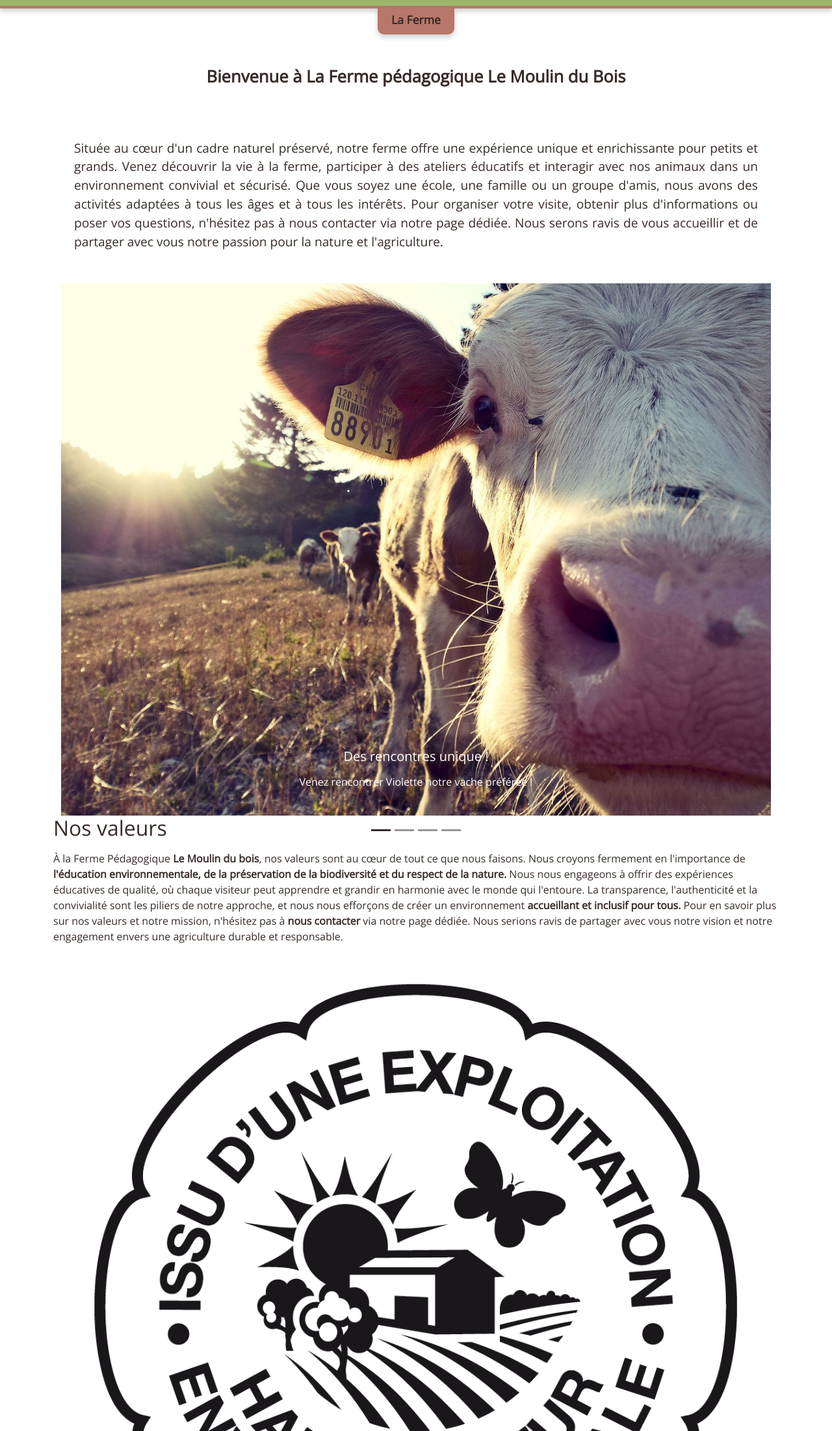
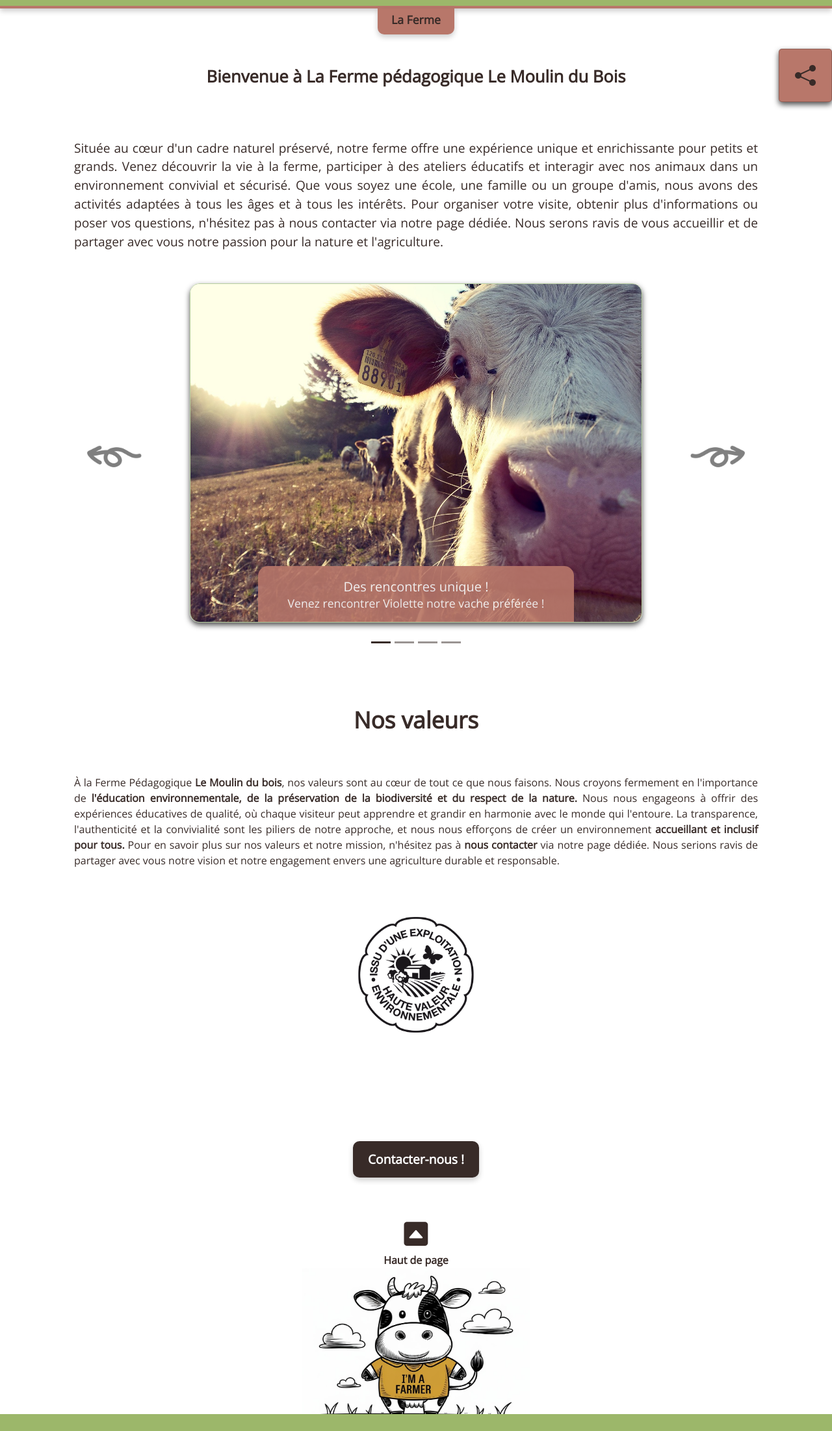
Before and after one commit to YoLaub/SOUTENANCE_REFONTE, a plain HTML site: page whoIam.html in a window 1280 px wide. Shown: the part 225-2427 px from the top of the page at 65% size. Drawn offline with nearby package versions, Linux system fonts and the light colour scheme.

Commit message:
integration desktop page La ferme

```diff
--- a/styles/style.css
+++ b/styles/style.css
@@ -172,7 +172,6 @@ img {
     padding: 32px 96px 0 96px;
 }
 
-/*reseau*/
 
 
 
@@ -196,7 +195,7 @@ header {
     border-radius: 15px;
 }
 
-
+/*=========================================================*/
 /*menu*/
 
 #menu-icon {
@@ -217,10 +216,7 @@ header {
     font-size: 1.1rem;
     font-weight: bold;
 }
-
-
-
-/*----------------HAUT-------------*/
+/*=========================================================*/
 
 .hautPage {
     display: flex;
@@ -279,7 +275,7 @@ header {
 #contactHeader {
     display: none;
 }
-
+/*=========================================================*/
 /*=============================MAIN=====================*/
 
 .ariane {
@@ -356,7 +352,7 @@ header {
 cursor: pointer;
 }
 
-
+/*=========================================================*/
 /*=======SERVICES=====*/
 
 .fond {
@@ -372,7 +368,7 @@ cursor: pointer;
     margin-bottom: 64px;
     margin-top: 64px;
 }
-
+/*=========================================================*/
 /*============carte services==============*/
 
 .phoneVersion {
@@ -455,7 +451,7 @@ cursor: pointer;
     text-align: center;
 }
 
-
+/*=========================================================*/
 /*================ICON AROUSEL==============*/
 
 
@@ -514,7 +510,7 @@ cursor: pointer;
     width: 6rem;
     height: 6rem;
 }
-
+/*=========================================================*/
 /*==============INDICATOR===========*/
 
 .carousel-indicators {
@@ -595,38 +591,104 @@ cursor: pointer;
 
 
 
-/*================ENDMAIN===================*/
-
-.endMain {
-    margin-top: 32px;
-}
-
-.endMain .bouton {
-    margin: 0px 32%;
-    padding-top: 64px;
-}
-
-.endMain .up{
-    display: flex;
-    flex-direction: column;
-    justify-content: center;
-    align-items: center;
-}
-
-.endMain .up p{
-    font-weight: bold;
-}
-
-.endMain i {
-    font-size: 2.3rem;
-}
-
-.endMain img {
-    width: 32%;
-    margin: 0 auto;
-}
-
-
+/*=========================================================*/
+
+   /*-------------MAIN La ferme------------*/
+
+    /*============La ferme-carousel========*/
+
+    .d-md-block {
+        display: block ;
+    }
+
+    .carousel-caption {
+        background-color: var(--element);
+        opacity: 0.9;
+        position: absolute;
+        right: 15%;
+        border-radius: 15px 15px 0 0;
+        bottom: 0;
+        height: auto;
+        left: 15%;
+        padding-top: 1.25rem;
+        padding-bottom: 0rem;
+        color: #fff;
+        text-align: center;
+    }
+
+    .carousel-indicators {
+        position: absolute;
+        right: 0;
+        left: 0;
+        z-index: 2;
+        display: flex;
+        justify-content: center;
+        padding: 0;
+        margin-right: 15%;
+        margin-bottom: 0.5rem;
+        margin-left: 15%;
+    }
+
+    .carousel {
+        position: relative;
+
+    }
+
+    .carousel h5 {
+        margin-bottom: 0px;
+    }
+
+    .carousel p {
+        font-size: 1.1rem;
+        padding: 0px 16px 16px 16px;
+    }
+
+    #presentationImg{
+        width: 80%;
+    }
+
+
+    #presentationImg .carousel-inner {
+        position: relative;
+        width:80%;
+        overflow: hidden;
+        border-radius: 15px;
+        border: 1px solid rgba(87, 143, 34, 0.425);
+        box-shadow: 0 4px 8px rgba(0, 0, 0, 0.692);
+        margin-bottom: 128px;
+        margin-left: auto;
+        margin-right: auto;
+
+    }
+
+
+    /*============La ferme - nos valeur=======*/
+
+    .valeur {
+        display: flex;
+        flex-direction: column;
+        justify-content: center;
+        align-content: center;
+        align-items: center;
+    }
+
+    .valeur h2 {
+        font-size: 2.2rem;
+        font-weight: bold;
+        margin-bottom: 64px;
+    }
+
+    .valeur p {
+        text-align: justify;
+        padding: 0 32px;
+        margin-bottom: 64px;
+    }
+
+    .valeur img {
+        width: 200px;
+    }
+
+/*=========================================================*/
 
 /*===============================ACTUS===============================*/
 
@@ -714,7 +776,40 @@ cursor: pointer;
     width: 90%;
     border-bottom: 1px solid var(--fontColor);
 }
-
+/*=========================================================*/
+/*================ENDMAIN===================*/
+
+.endMain {
+    margin-top: 32px;
+}
+
+.endMain .bouton {
+    margin: 0px 32%;
+    padding-top: 64px;
+}
+
+.endMain .up{
+    display: flex;
+    flex-direction: column;
+    justify-content: center;
+    align-items: center;
+}
+
+.endMain .up p{
+    font-weight: bold;
+}
+
+.endMain i {
+    font-size: 2.3rem;
+}
+
+.endMain img {
+    width: 32%;
+    margin: 0 auto;
+}
+
+
+/*=========================================================*/
 
 /*=============FOOTER=======================*/
 
@@ -782,7 +877,7 @@ footer {
 
 
 
-
+/*=========================================================*/
 
 
 @media (max-width: 576px) {
@@ -814,6 +909,10 @@ footer {
         margin-top: 40px;
     }
 
+    #shareDesktop{
+        display: none;
+    }
+
     /*===============HEADER===============*/
 
     #menuPrincipale {
@@ -904,7 +1003,7 @@ footer {
         padding: 6px 12px;
         font-size: 12px;
     }
-
+/*=========================================================*/
 
     /*==================MENU BURGER===============*/
 
@@ -933,7 +1032,7 @@ footer {
     #menuBurger #reseau {
         margin-top: 26px;
     }
-
+/*=========================================================*/
 
     /*========================MAIN ACCUEIL==================*/
 
@@ -966,7 +1065,7 @@ footer {
         margin-bottom: 32px;
         text-align: center;
     }
-
+/*=========================================================*/
 
     /*============Slide==============*/
 
@@ -980,7 +1079,7 @@ footer {
     #image img {
         border-radius: 15px;
     }
-
+/*=========================================================*/
     /*============services==============*/
 
     .phoneVersion {
@@ -1002,7 +1101,7 @@ footer {
         margin-bottom: 32px;
         margin-top: 64px;
     }
-
+/*=========================================================*/
     /*==============carousel services=============*/
     .carousel-control-prev {
         left: 32px;
@@ -1102,7 +1201,7 @@ footer {
 
 
 
-
+/*=========================================================*/
 
     /*============carte services==============*/
 
@@ -1223,7 +1322,7 @@ footer {
         border: none;
     }
 
-
+/*=========================================================*/
     /*============FIN DU MENU===============*/
 
 
@@ -1244,29 +1343,15 @@ footer {
 
 
 
-
+/*=========================================================*/
     /*-------------MAIN La ferme------------*/
 
     /*============La ferme-carousel========*/
 
     .d-md-block {
-        display: block !important;
-    }
-
-    .carousel-caption {
-        background-color: var(--element);
-        opacity: 0.9;
-        position: absolute;
-        right: 15%;
-        border-radius: 15px;
-        bottom: -1.75rem;
-        height: 126px;
-        left: 15%;
-        padding-top: 1.25rem;
-        padding-bottom: 1.25rem;
-        color: #fff;
-        text-align: center;
-    }
+        display: none;
+    }
+
 
     .carousel-indicators {
         position: absolute;
@@ -1299,14 +1384,19 @@ footer {
 
     #presentationImg .carousel-inner {
         position: relative;
-        width: 90%;
+        width: 100%;
         overflow: hidden;
         border-radius: 15px;
         box-shadow: 0 4px 8px rgba(0, 0, 0, 0.2);
         margin-bottom: 32px;
-        margin-left: 5%;
+        margin-left: auto;
         margin-right: auto;
 
+    }
+
+    .carousel-control-next .prevNext,
+    .carousel-control-prev .prevNext{
+        display: none;
     }
 
 
@@ -1323,6 +1413,7 @@ footer {
     .valeur h2 {
         font-size: 2.2rem;
         font-weight: bold;
+        margin-top: 64px;
     }
 
     .valeur p {
--- a/whoIam.html
+++ b/whoIam.html
@@ -88,6 +88,16 @@
 
     <main class="container">
 
+        <aside id="shareDesktop">
+
+            <i class="bi bi-share-fill share"></i>
+            <div id="network">
+                <a href="#"><i class="bi bi-facebook"></i></a>
+                <a href="#"><i class="bi bi-instagram"></i></a>
+                <a href="#"><i class="bi bi-twitter-x"></i></a>
+            </div>
+        </aside>
+
         <div class="ariane">
             <p>La Ferme</p>
         </div>
@@ -96,12 +106,12 @@
             <p>Située au cœur d'un cadre naturel préservé, notre ferme offre une expérience unique et enrichissante pour petits et grands. Venez découvrir la vie à la ferme, participer à des ateliers éducatifs et interagir avec nos animaux dans un environnement convivial et sécurisé. Que vous soyez une école, une famille ou un groupe d'amis, nous avons des activités adaptées à tous les âges et à tous les intérêts. Pour organiser votre visite, obtenir plus d'informations ou poser vos questions, n'hésitez pas à nous contacter via notre page dédiée. Nous serons ravis de vous accueillir et de partager avec vous notre passion pour la nature et l'agriculture.</p>
         </section>
         <section id="presentationImg" class=" container">
-            <div id="carouselExampleCaptions" class="carousel slide">
+            <div id="carouselPresentation" class="carousel slide">
                 <div class="carousel-indicators">
-                  <button type="button" data-bs-target="#carouselExampleCaptions" data-bs-slide-to="0" class="active" aria-current="true" aria-label="Slide 1"></button>
-                  <button type="button" data-bs-target="#carouselExampleCaptions" data-bs-slide-to="1" aria-label="Slide 2"></button>
-                  <button type="button" data-bs-target="#carouselExampleCaptions" data-bs-slide-to="2" aria-label="Slide 3"></button>
-                  <button type="button" data-bs-target="#carouselExampleCaptions" data-bs-slide-to="3" aria-label="Slide 4"></button>
+                  <button type="button" data-bs-target="#carouselPresentation" data-bs-slide-to="0" class="active" aria-current="true" aria-label="Slide 1"></button>
+                  <button type="button" data-bs-target="#carouselPresentation" data-bs-slide-to="1" aria-label="Slide 2"></button>
+                  <button type="button" data-bs-target="#carouselPresentation" data-bs-slide-to="2" aria-label="Slide 3"></button>
+                  <button type="button" data-bs-target="#carouselPresentation" data-bs-slide-to="3" aria-label="Slide 4"></button>
                 </div>
                 <div class="carousel-inner">
                   <div class="carousel-item active">
@@ -133,14 +143,14 @@
                     </div>
                   </div>
                 </div>
-                <button class="carousel-control-prev" type="button" data-bs-target="#carouselExampleCaptions" data-bs-slide="prev"
+                <button class="carousel-control-prev" type="button" data-bs-target="#carouselPresentation" data-bs-slide="prev"
                 data-bs-touch="true">
-                  <span class="carousel-control-prev-icon" aria-hidden="true"></span>
+                  <span class="carousel-control-prev-icon" aria-hidden="true"><img src="images/Element/fleche-gauche.png" alt="Flêche" class="prevNext"></span>
                   <span class="visually-hidden">Previous</span>
                 </button>
-                <button class="carousel-control-next" type="button" data-bs-target="#carouselExampleCaptions" data-bs-slide="next"
+                <button class="carousel-control-next" type="button" data-bs-target="#carouselPresentation" data-bs-slide="next"
                 data-bs-touch="true">
-                  <span class="carousel-control-next-icon" aria-hidden="true"></span>
+                  <span class="carousel-control-next-icon" aria-hidden="true"><img src="images/Element/fleche-gauche.png" alt="Flêche" class="prevNext"></span>
                   <span class="visually-hidden">Next</span>
                 </button>
               </div>
@@ -161,12 +171,15 @@
             <div class="bouton">
                 <a href="Contact.html"><h3>Contacter-nous !</h3></a>
             </div>
-            <a href="#menu-icon"><i class="bi bi-caret-up-square-fill"></i></a>
+            <a href="#menu-icon" class="up">
+                <i class="bi bi-caret-up-square-fill"></i>
+                <p>Haut de page</p>
+            </a>
             <img src="images/sketch_cow_accueil.jpeg" alt="dessin d'une vache" class="img-fluid">
         </section>
     </main>
 
-    <footer class="container">
+    <footer class="contenair">
         <section class="basPage">
             <a class="partenaire" href="#">
                 <h3>Notre partenaire</h3>
@@ -189,6 +202,7 @@
         integrity="sha384-YvpcrYf0tY3lHB60NNkmXc5s9fDVZLESaAA55NDzOxhy9GkcIdslK1eN7N6jIeHz"
         crossorigin="anonymous"></script>
         <script src="scripts/menu.js"></script>
+        <script src="scripts/reseau.js"></script>
 
 </body>
 
```
